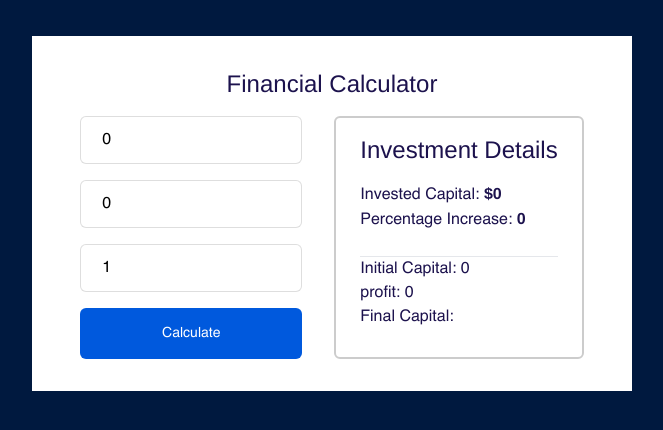
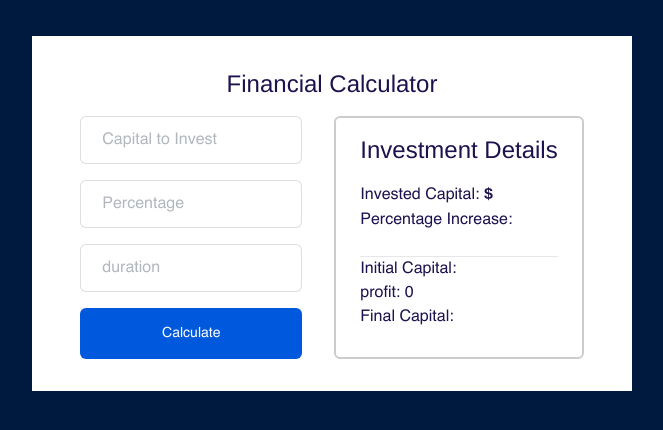
Before and after one commit to Niscolinx/financial-calculator, a React (Create React App) app: page / in a window 1280 px wide. Shown: the top 430 px of the page, without its empty margins (308-971 px from the left). Built offline with nearby package versions, Linux system fonts and the light colour scheme.

Commit message:
working on inputs

```diff
--- a/src/components/Form.jsx
+++ b/src/components/Form.jsx
@@ -2,11 +2,11 @@ import React, { useState, useEffect } from 'react'
 import { useHistory } from 'react-router-dom'
 
 const Form = () => {
-    const [capital, setCapital] = useState(0)
-    const [percent, setPercent] = useState(0)
-    const [duration, setDuration] = useState(1)
-    const [profit, setProfit] = useState(0)
-    const [finalCapital, setFinalCapital] = useState('')
+    let [capital, setCapital] = useState('')
+    let [percent, setPercent] = useState('')
+    let [duration, setDuration] = useState('')
+    let [profit, setProfit] = useState(0)
+    let [finalCapital, setFinalCapital] = useState('')
 
     const handleCapital = (e) => {
         setCapital(e.target.value)
@@ -23,8 +23,11 @@ const Form = () => {
     const handleSubmit = async (e) => {
         e.preventDefault()
 
-        const profit = Number(capital * (percent / 100))
-        const finalCapital = Number(capital + profit)
+        capital = Number(capital)
+        percent = Number(percent)
+
+        const profit = capital * (percent / 100)
+        const finalCapital = capital + profit
         setProfit(profit)
         setFinalCapital(finalCapital)
     }
```
